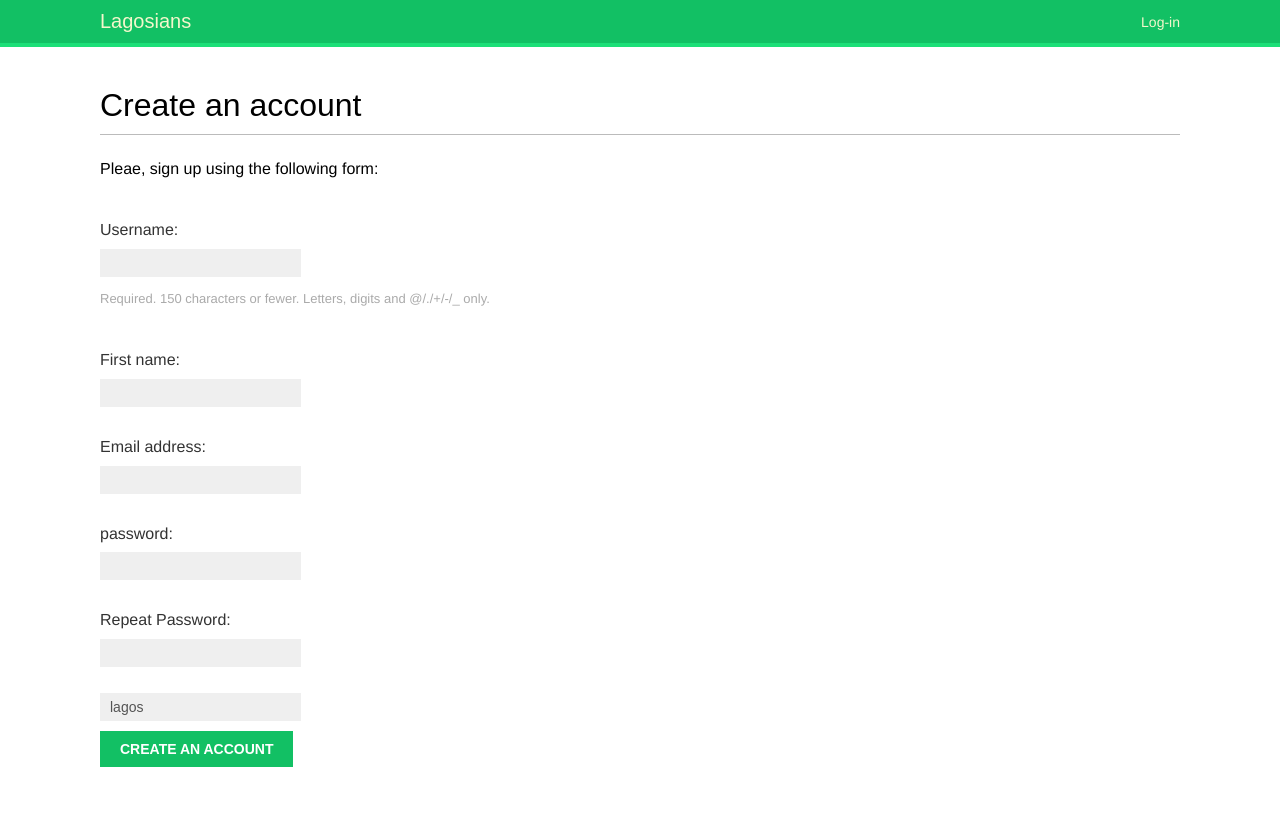
After one commit to nelliejellie/Lagosians, a Django app: page /account/register/ in a window 1280 px wide. The commit adds this page. Run offline with Django 3.2, Linux system fonts and the light colour scheme; some web fonts are replaced.

Commit message:
creating the reg module

```diff
--- a/account/forms.py
+++ b/account/forms.py
@@ -1,6 +1,21 @@
 from django import forms
+from django.contrib.auth.models import User
 
 #create a form using the forms class
 class LoginForm(forms.Form):
     username = forms.CharField(max_length=25)
     password = forms.CharField(max_length=25, widget=forms.PasswordInput)#the widget allows html traet the password input as a type=password
+
+class UserRegistrationForm(forms.ModelForm):
+    password = forms.CharField(label='password', widget=forms.PasswordInput)
+    password2 = forms.CharField(label='Repeat Password', widget=forms.PasswordInput)
+
+    class Meta:
+        model = User
+        fields = ('username', 'first_name', 'email')# created forms for the fields
+
+    def clean_password2(self):
+        cd = self.cleaned_data
+        if cd['password'] != cd['password2']:
+            raise forms.ValidationError("password don't match")
+        return cd['password2']
--- a/account/urls.py
+++ b/account/urls.py
@@ -15,4 +15,6 @@ urlpatterns = [
     path('password_reset/done/', auth_views.PasswordResetDoneView.as_view(), name='password_reset_done'),
     path('reset/<uidb64>/<token>', auth_views.PasswordResetConfirmView.as_view(), name='password_reset_confirm'),
     path('reset/done/', auth_views.PasswordResetCompleteView.as_view(), name='password_reset_complete'),
+    #registeration urls
+    path('register/', views.register, name='register'),
 ]
--- a/account/views.py
+++ b/account/views.py
@@ -1,7 +1,7 @@
 from django.shortcuts import render
 from django.http import HttpResponse
 from django.contrib.auth import authenticate, login
-from .forms import LoginForm
+from .forms import LoginForm, UserRegistrationForm
 from  django.contrib.auth.decorators import login_required
 
 
@@ -29,3 +29,17 @@ def user_login(request):
 @login_required
 def dashboard(request):
     return render(request, 'account/dashboard.html',{'section' : 'dashboard'})
+
+def register(request):
+    if request.method == 'POST':
+        user_form = UserRegistrationForm(request.POST)
+        if user_form.is_valid(): #add another condition to check if its lagos
+        #create a new user but avoid saving it yet
+            new_user = user_form.save(commit=False)
+        #set the choosen password
+            new_user.set_password(user_form.cleaned_data['password'])
+            new_user.save()
+            return render (request, 'account/register_done.html', {'new_user':new_user})
+    else:
+        user_form = UserRegistrationForm()
+    return render(request, 'account/register.html', {'user_form': user_form})
--- /dev/null
+++ b/templates/account/register.html
@@ -0,0 +1,14 @@
+{% extends 'base.html' %}
+
+{% block title %}Create an Account{% endblock%}
+
+{% block content %}
+    <h1>Create an account</h1>
+    <p>Pleae, sign up using the following form:</p>
+    <form action="" method="post">
+        {{ user_form.as_p }}
+        {% csrf_token %}
+        <input type="text" value="lagos" name="lagos" disabled>
+        <p><input type="submit" value="Create an account"></p>
+    </form>
+{% endblock %}
--- a/templates/registration/login.html
+++ b/templates/registration/login.html
@@ -9,7 +9,8 @@
         Please try again
     </p>
     {% else %}
-     <p>Please, Login in below</p>
+     <p>Please, Login in below.If you don't have an
+        account <a href="{% url 'register' %}">register here</a></p></p>
      <div class="login-form">
         <form action="{% url 'login' %}" method="post">
             {% csrf_token %}
```
Also changed, not shown: templates/account/register_done.html (added, +8 -0 lines).
